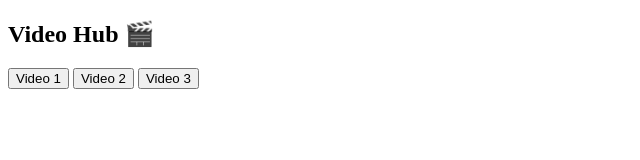
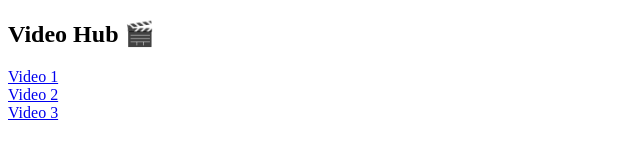
Before and after one commit to tpemoviesremade/videowp, a plain HTML site: page index.html in a window 1280 px wide. Shown: the whole page, without its empty margins (0-640 px from the left). Drawn offline with Linux system fonts and the light colour scheme.

Commit message:
Change title and update video playback method
Updated the title and replaced buttons with links for video playback.

```diff
--- a/index.html
+++ b/index.html
@@ -2,22 +2,15 @@
 <html>
 <head>
 <meta charset="utf-8">
-<title>video hub simple</title>
+<title>video hub links</title>
 </head>
 <body>
 
 <h2>Video Hub 🎬</h2>
 
-<button onclick="play('video1.mp4')">Video 1</button>
-<button onclick="play('video2.mp4')">Video 2</button>
-<button onclick="play('video3.mp4')">Video 3</button>
-
-<script>
-function play(src) {
-    // open video directly in WP7 player
-    window.location = src;
-}
-</script>
+<a href="video1.mp4">Video 1</a><br>
+<a href="video2.mp4">Video 2</a><br>
+<a href="video3.mp4">Video 3</a><br>
 
 </body>
 </html>
```
